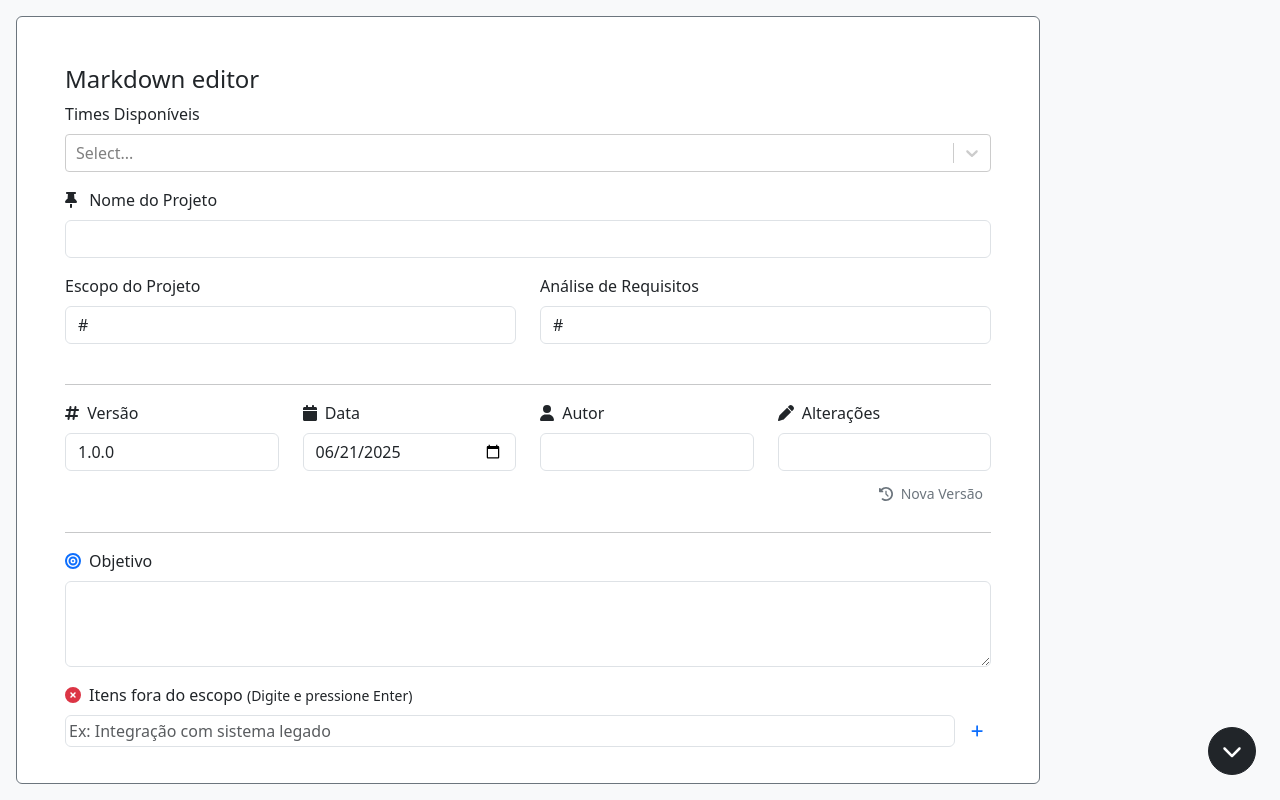
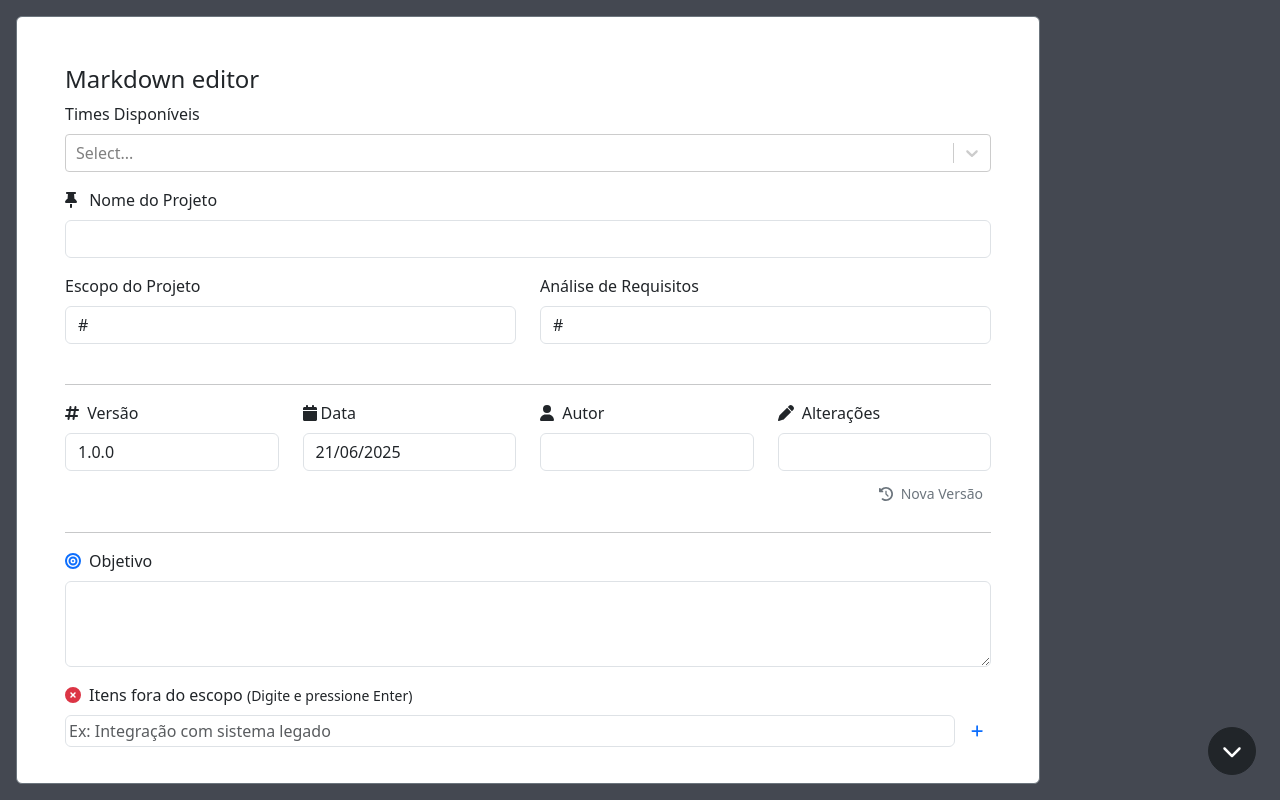
Before and after one commit to LuciaQuirino/mkd-luh, a React (Vite) app: page / in a window 1280 px wide. Built offline with nearby package versions, Linux system fonts and the light colour scheme.

Commit message:
TF04 - Melhorias UX | BUGFIX importação incongruente

```diff
--- a/package.json
+++ b/package.json
@@ -17,10 +17,12 @@
     "@fortawesome/free-solid-svg-icons": "^6.7.2",
     "@fortawesome/react-fontawesome": "^0.2.2",
     "bootstrap": "^5.3.7",
+    "date-fns": "^4.1.0",
     "marked": "^15.0.12",
     "quill": "^2.0.3",
     "react": "^19.1.0",
     "react-bootstrap": "^2.10.10",
+    "react-datepicker": "^8.4.0",
     "react-dom": "^19.1.0",
     "react-markdown": "^10.1.0",
     "react-select": "^5.10.1",
--- a/src/App.jsx
+++ b/src/App.jsx
@@ -49,7 +49,7 @@ export default function App() {
   }
 
   return (
-    <div className="min-vh-100 bg-light d-flex justify-content-center align-items-start">
+    <div style={{ backgroundColor: 'rgb(68 72 81)' }} className="min-vh-100 d-flex justify-content-center align-items-start">
       <div
         className="card border border-secondary"
         style={{
--- a/src/common/Helpers.ts
+++ b/src/common/Helpers.ts
@@ -113,3 +113,20 @@ export function getStorageUsage() {
     percent: ((total / (5 * 1024 * 1024)) * 100).toFixed(1), // Limite de 5MB
   };
 }
+
+export function formatarDataBR(date) {
+  if (!date) return "";
+  // Se vier string ISO: "2025-06-21"
+  if (typeof date === "string" && date.match(/^\d{4}-\d{2}-\d{2}$/)) {
+    const [y, m, d] = date.split("-");
+    return `${d}/${m}/${y}`;
+  }
+  // Se for Date:
+  if (date instanceof Date) {
+    const d = String(date.getDate()).padStart(2, "0");
+    const m = String(date.getMonth() + 1).padStart(2, "0");
+    const y = date.getFullYear();
+    return `${d}/${m}/${y}`;
+  }
+  return date; // fallback (caso já esteja em BR)
+}
--- a/src/components/EspacoTrabalhoModal/EspacoTrabalhoModal.tsx
+++ b/src/components/EspacoTrabalhoModal/EspacoTrabalhoModal.tsx
@@ -180,7 +180,6 @@ export default function EspacoTrabalhoModal({ show, onClose }) {
 
   function matchBusca(tpl) {
     const q = busca.toLowerCase();
-    // Busca por nome, projeto, escopo, análise e times
     return (
       (tpl.nome || "").toLowerCase().includes(q) ||
       (tpl.projeto || "").toLowerCase().includes(q) ||
@@ -220,13 +219,11 @@ export default function EspacoTrabalhoModal({ show, onClose }) {
           return;
         }
 
-        // 💡 Se vier bugado, tenta extrair só os campos válidos:
         if (
           typeof data === "object" &&
           data !== null &&
           Object.keys(data).length > 25
         ) {
-          // Provavelmente veio em formato array-like, vamos filtrar as keys válidas:
           const camposValidos = [
             "id",
             "nome",
@@ -256,10 +253,8 @@ export default function EspacoTrabalhoModal({ show, onClose }) {
           data.id =
             crypto.randomUUID?.() || (Date.now() + Math.random()).toString(36);
 
-        // Aqui você pode validar campos obrigatórios, se quiser...
-
         // Adiciona no store
-        adicionarTemplate(data);
+        adicionarTemplate({ ...data, arquivado: true });
         Swal.fire("Sucesso!", "Template importado com sucesso.", "success");
       } catch (err) {
         Swal.fire("Erro!", "Arquivo inválido.", "error");
@@ -267,7 +262,6 @@ export default function EspacoTrabalhoModal({ show, onClose }) {
     };
     reader.readAsText(file);
 
-    // Limpa input para permitir importar o mesmo arquivo novamente
     e.target.value = "";
   }
 
--- a/src/components/ToolbarLateral.tsx
+++ b/src/components/ToolbarLateral.tsx
@@ -1,4 +1,4 @@
-import React, { useState } from "react";
+import { useState } from "react";
 import Swal from "sweetalert2";
 import { Button } from "react-bootstrap";
 import { FontAwesomeIcon } from "@fortawesome/react-fontawesome";
--- a/src/components/VersoesTemplate.tsx
+++ b/src/components/VersoesTemplate.tsx
@@ -1,6 +1,10 @@
-import { useState } from "react";
+import { useState, useEffect } from "react";
 import { Form, Button, Table } from "react-bootstrap";
 import { FontAwesomeIcon } from "@fortawesome/react-fontawesome";
+import "react-datepicker/dist/react-datepicker.css";
+import DatePicker from "react-datepicker";
+import { formatarDataBR } from "../common/Helpers";
+
 import {
   faClockRotateLeft,
   faTrash,
@@ -12,17 +16,29 @@ import {
 
 export default function Versoes({ template, onEdit }) {
   const [versao, setVersao] = useState("1.0.0");
-  const [data, setData] = useState(new Date().toISOString().split("T")[0]);
+  const [data, setData] = useState<Date | null>(new Date());
   const [autor, setAutor] = useState("");
   const [alteracoes, setAlteracoes] = useState("");
+
+  useEffect(() => {
+    if (template.data) {
+      setData(new Date(template.data));
+    }
+  }, [template.data]);
 
   function adicionarVersao() {
     if (!versao || !data || !autor) return;
 
-    const nova = { versao, data, autor, alteracoes };
+    const nova = {
+      versao,
+      data: data instanceof Date ? data.toISOString().split("T")[0] : "",
+      autor,
+      alteracoes
+    };
+
     onEdit({ versoes: [...template.versoes, nova] });
     setVersao("");
-    setData(new Date().toISOString().split("T")[0]);
+    setData(data);
     setAutor("");
     setAlteracoes("");
   }
@@ -50,13 +66,17 @@ export default function Versoes({ template, onEdit }) {
         </div>
         <div className="col-md-3">
           <Form.Group className="mb-2">
-            <Form.Label>
+            <Form.Label className="me-1 d-flex align-items-center">
               <FontAwesomeIcon icon={faCalendar} className="me-1" /> Data
             </Form.Label>
-            <Form.Control
-              type="date"
-              value={data}
-              onChange={(e) => setData(e.target.value)}
+            <DatePicker
+              className="form-control"
+              selected={data}
+              onChange={(date) => setData(date)}
+              dateFormat="dd/MM/yyyy"
+              placeholderText="Selecione a data"
+              showYearDropdown
+              scrollableYearDropdown
             />
           </Form.Group>
         </div>
@@ -81,14 +101,26 @@ export default function Versoes({ template, onEdit }) {
               type="text"
               value={alteracoes}
               onChange={(e) => setAlteracoes(e.target.value)}
+              onKeyDown={(e) => {
+                if (e.key === "Enter") {
+                  e.preventDefault();
+                  adicionarVersao();
+                }
+              }}
             />
           </Form.Group>
         </div>
       </div>
 
       <div className="mb-3 text-end">
-        <Button variant="outline-secondary" size="sm" onClick={adicionarVersao} className="no-border">
-          <FontAwesomeIcon icon={faClockRotateLeft} className="me-1" /> Nova Versão
+        <Button
+          variant="outline-secondary"
+          size="sm"
+          onClick={adicionarVersao}
+          className="no-border"
+        >
+          <FontAwesomeIcon icon={faClockRotateLeft} className="me-1" /> Nova
+          Versão
         </Button>
       </div>
 
@@ -107,7 +139,7 @@ export default function Versoes({ template, onEdit }) {
             {template.versoes.map((v, index) => (
               <tr key={index}>
                 <td>{v.versao}</td>
-                <td>{v.data}</td>
+                <td>{formatarDataBR(v.data)}</td>
                 <td>{v.autor}</td>
                 <td>{v.alteracoes}</td>
                 <td className="text-center">
```
Also changed, not shown: 1 other file (tests, documents, lock files or other folders).
